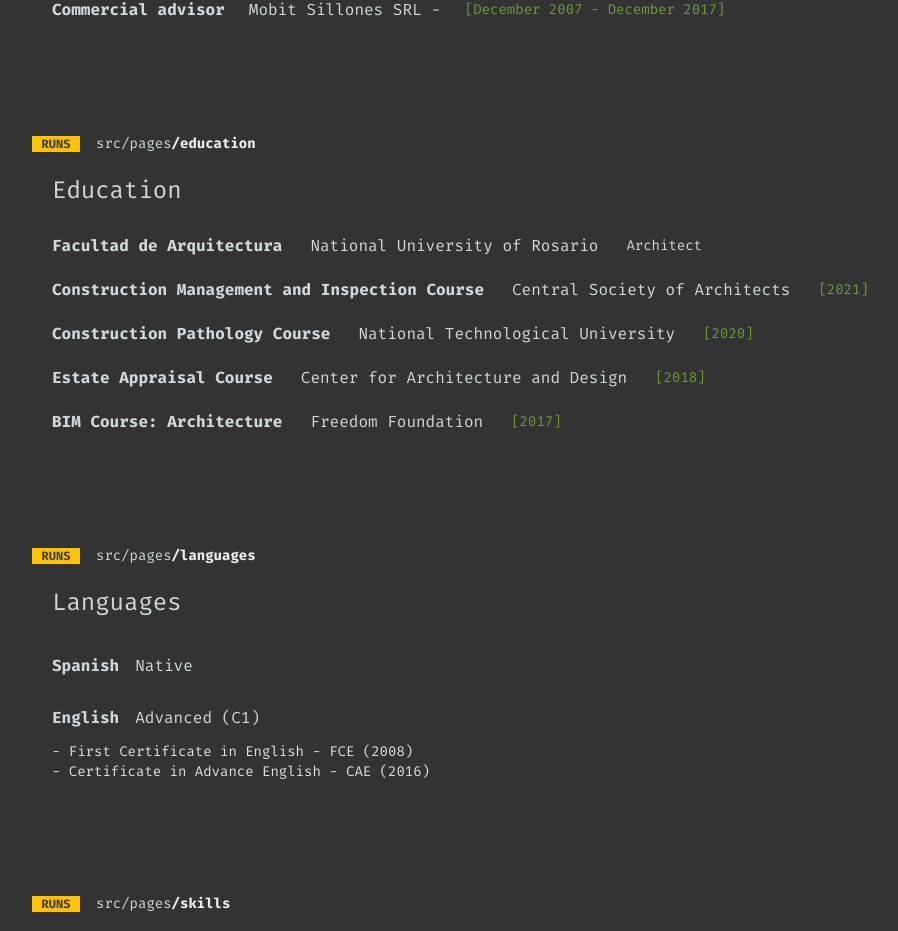
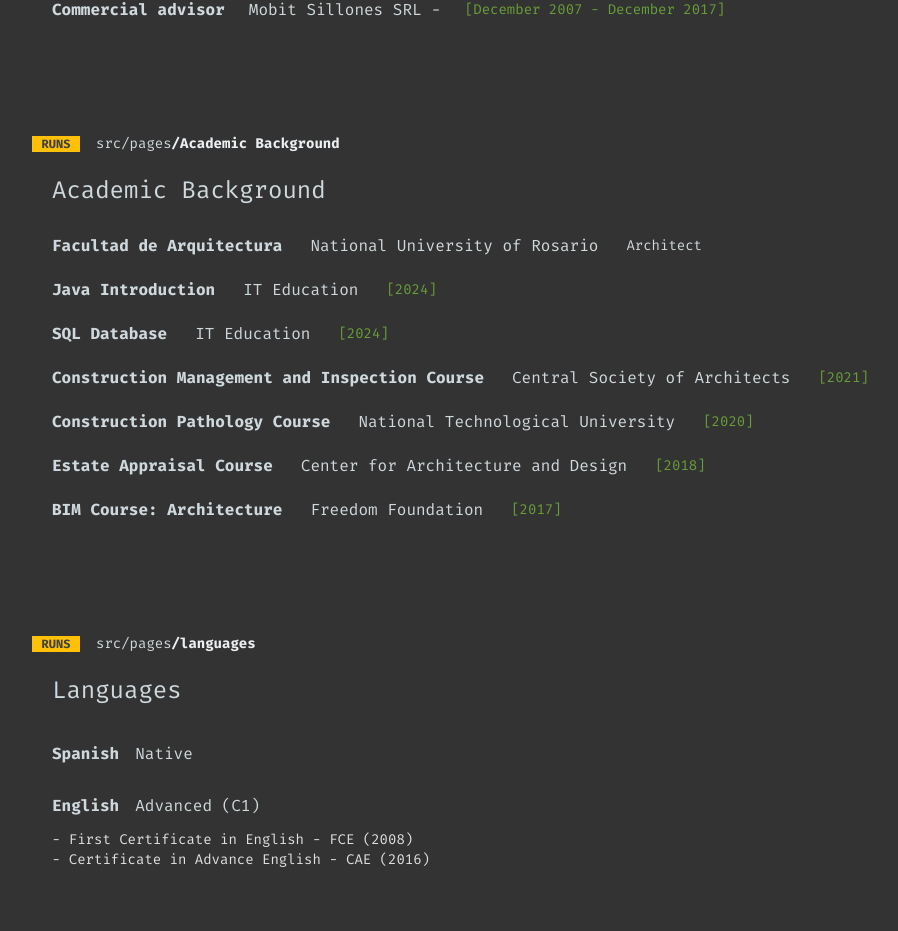
Before and after one commit to jesusre890/samplePortfolio, a React (Vite) app: page / in a window 1280 px wide. Shown: the part 1092-2023 px from the top of the page, without its empty margins (32-930 px from the left). Built offline with nearby package versions, Linux system fonts and the light colour scheme.

Commit message:
refact education

```diff
--- a/src/pages/education/Education.tsx
+++ b/src/pages/education/Education.tsx
@@ -10,16 +10,30 @@ export default function Education() {
 					className="w-12 bg-amber-500 rounded-none text-gray-800 h-4 flex text-xs justify-center"
 				/>
 				<p className="ml-4 text-sm">src/pages</p>
-				<p className=" font-bold text-blue-gray-50 text-sm">/education</p>
+				<p className=" font-bold text-blue-gray-50 text-sm">/Academic Background</p>
 			</div>
 			<div className=" md:ml-7 ml-4 flex flex-col gap-5">
-				<p className="text-2xl mb-2">Education</p>
+				<p className="text-2xl mb-2">Academic Background</p>
 
 				{/*arc*/}
 				<div className="flex flex-col md:flex-row md:gap-7 md:items-center">
 					<p className=" font-bold">Facultad de Arquitectura</p>
 					<p>National University of Rosario</p>
 					<p className="text-sm ">Architect</p>
+				</div>
+
+				{/*java*/}
+				<div className="flex flex-col md:flex-row md:gap-7 md:items-center">
+					<p className=" font-bold">Java Introduction</p>
+					<p>IT Education</p>
+					<p className="text-sm text-light-green-700">[2024]</p>
+				</div>
+
+				{/*sql*/}
+				<div className="flex flex-col md:flex-row md:gap-7 md:items-center">
+					<p className=" font-bold">SQL Database</p>
+					<p>IT Education</p>
+					<p className="text-sm text-light-green-700">[2024]</p>
 				</div>
 
 				{/*inspeccion*/}
```
